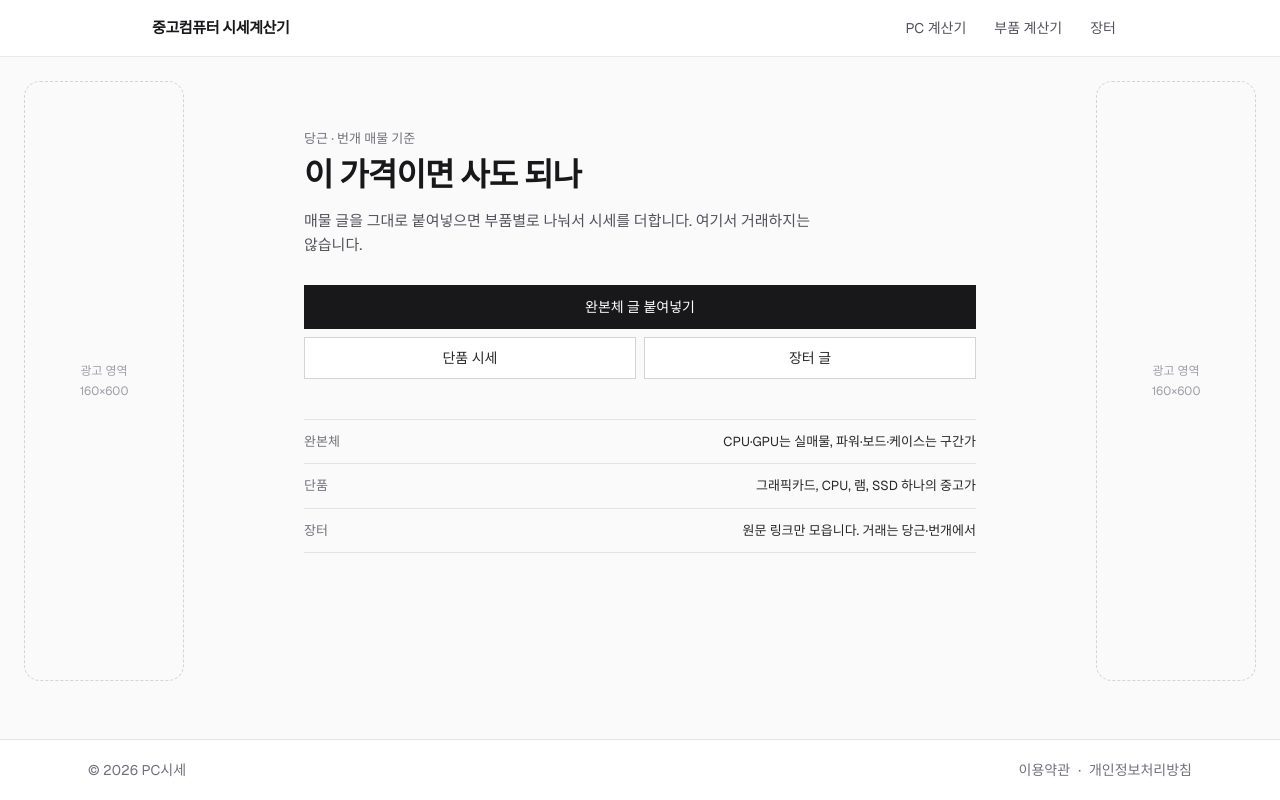
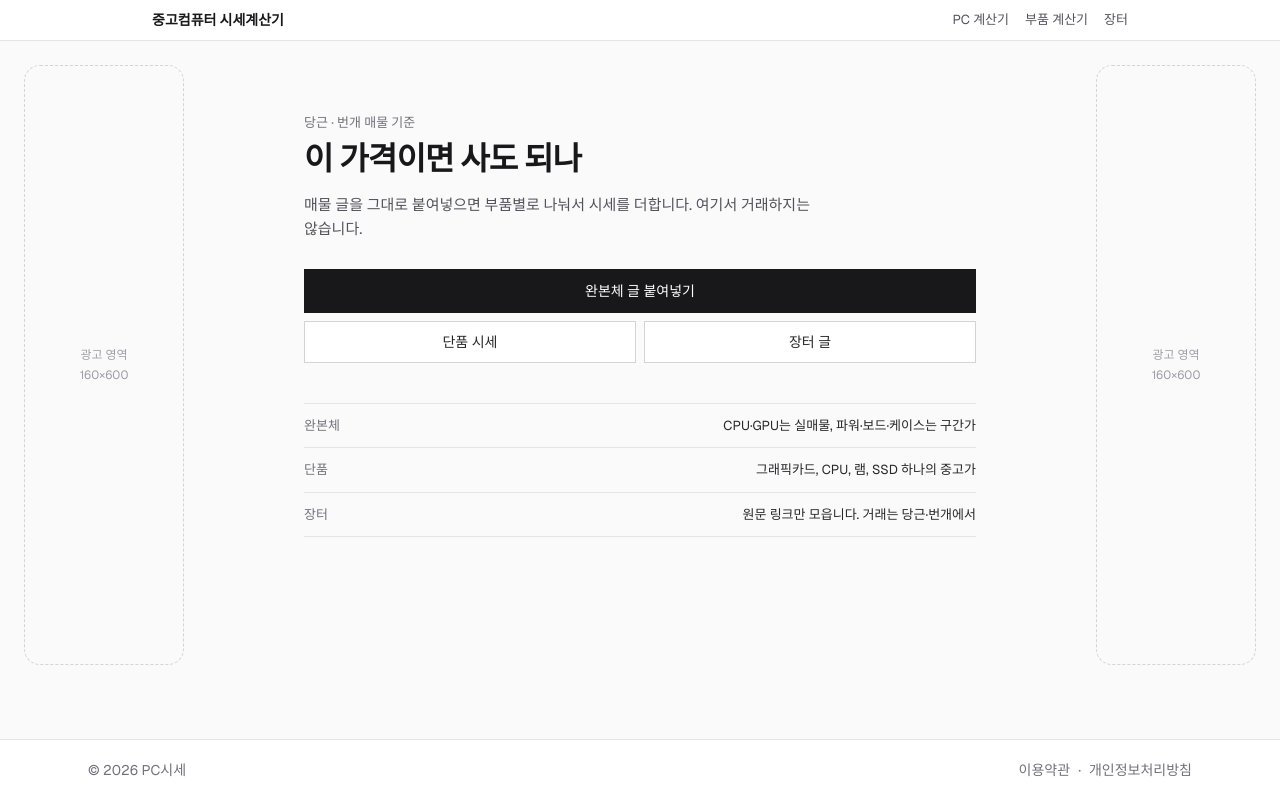
Before and after one commit to active06119-cpu/usedpcprice, a Next.js app: page / in a window 1280 px wide. Built offline with nearby package versions, Linux system fonts and the light colour scheme.

Commit message:
design: flatten header, drop pill nav

```diff
--- a/src/components/layout/SiteHeader.tsx
+++ b/src/components/layout/SiteHeader.tsx
@@ -4,18 +4,14 @@ import { APP_TITLE, NAV_ITEMS } from "@/lib/constants";
 
 export function SiteHeader() {
   return (
-    <header className="sticky top-0 z-30 border-b border-zinc-200/80 bg-white/90 backdrop-blur">
-      <div className="mx-auto flex w-full max-w-5xl items-center justify-between gap-4 px-4 py-3 sm:px-6">
-        <Link href="/" className="text-[15px] font-semibold tracking-tight text-zinc-900">
+    <header className="border-b border-zinc-200 bg-white">
+      <div className="mx-auto flex w-full max-w-5xl items-center justify-between gap-4 px-4 py-2.5 sm:px-6">
+        <Link href="/" className="text-sm font-bold text-zinc-900">
           {APP_TITLE}
         </Link>
-        <nav className="flex items-center gap-1">
+        <nav className="flex items-center gap-4 text-[13px] text-zinc-600">
           {NAV_ITEMS.map((item) => (
-            <Link
-              key={item.href}
-              href={item.href}
-              className="rounded-full px-3 py-1.5 text-sm text-zinc-600 transition-colors hover:bg-zinc-100 hover:text-zinc-900"
-            >
+            <Link key={item.href} href={item.href} className="hover:text-zinc-900">
               {item.label}
             </Link>
           ))}
```
